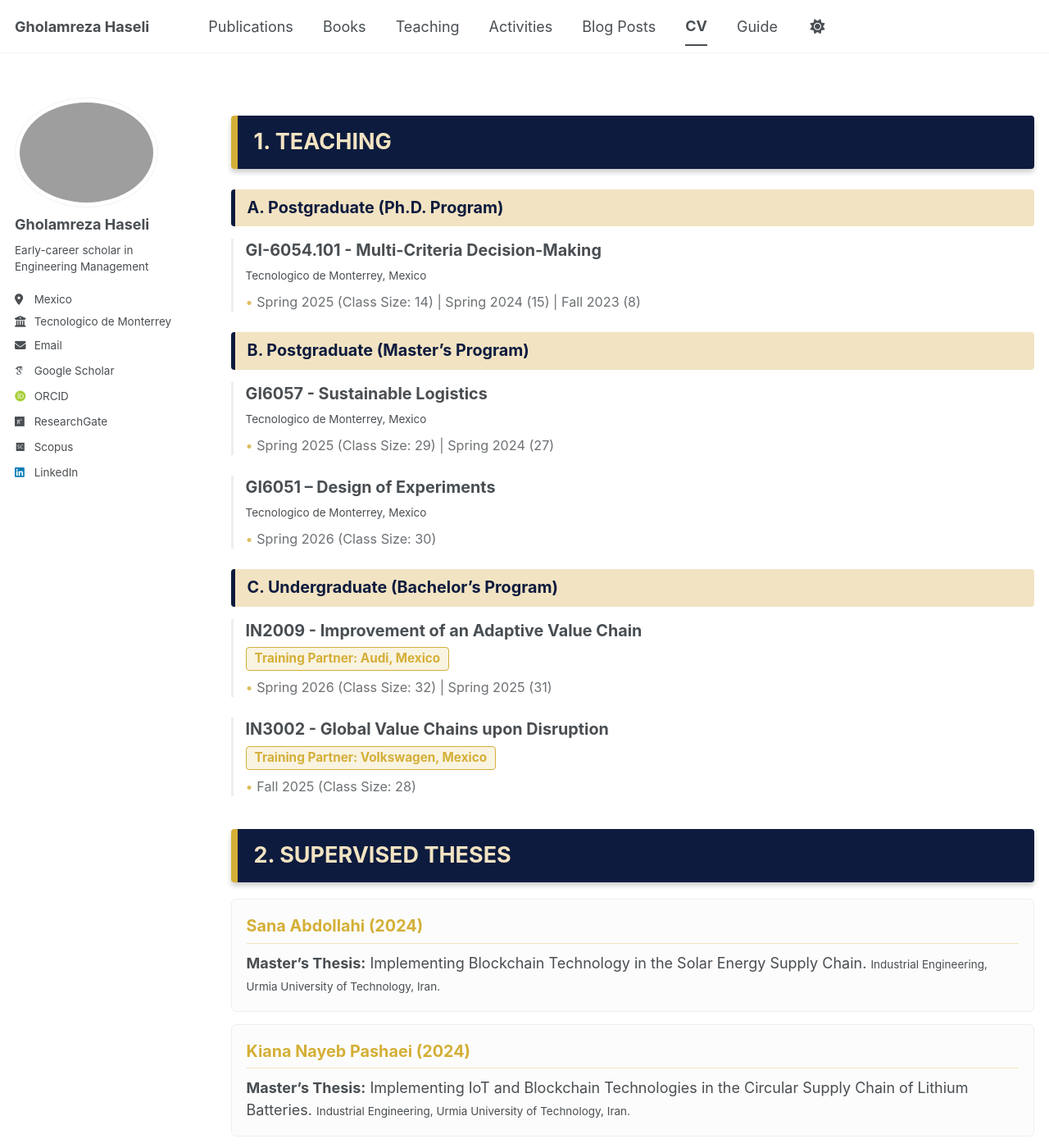
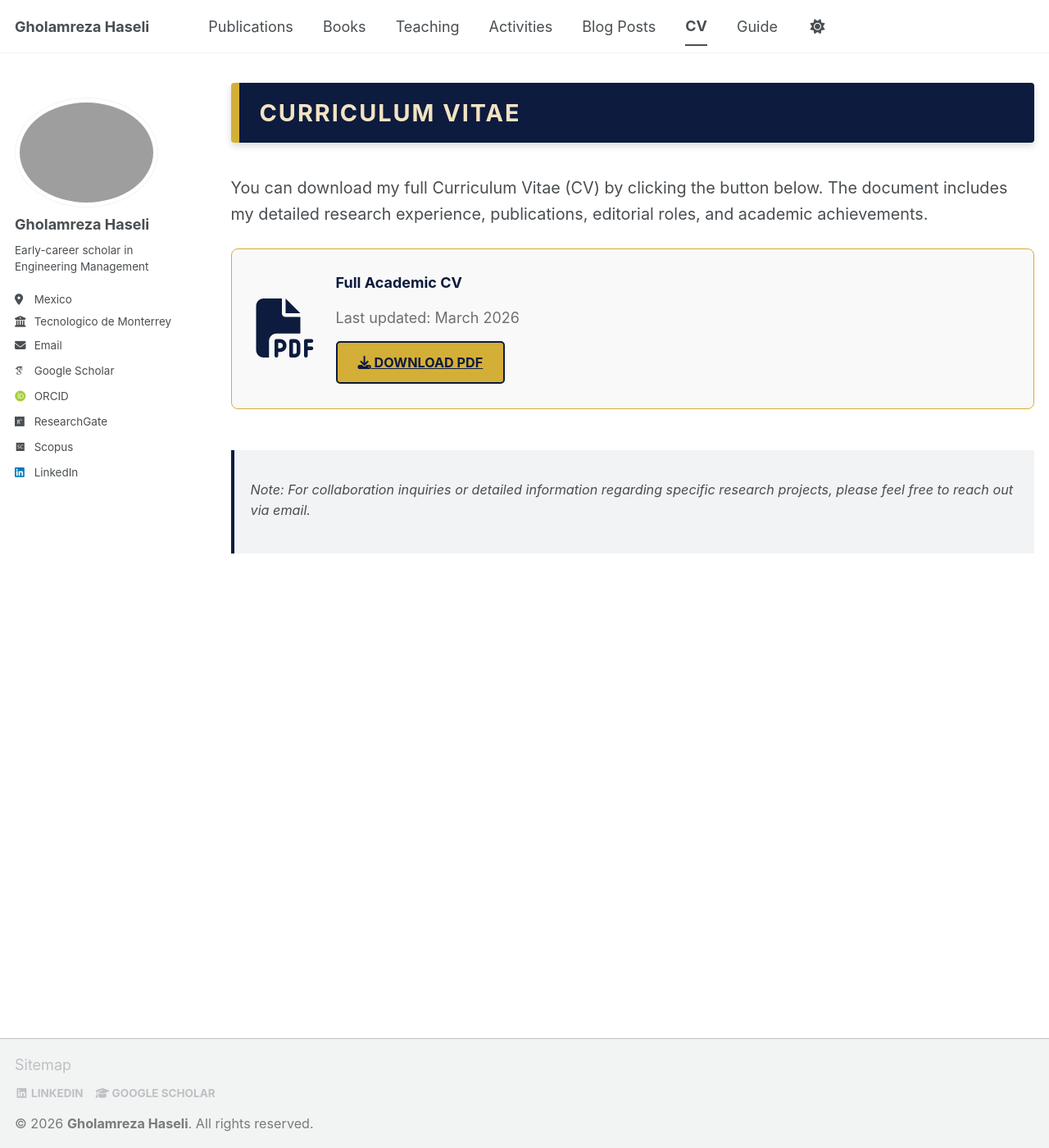
Before and after one commit to Gholamreza-Haseli/Gholamreza-Haseli.github.io, a Jekyll site: the page built from _pages/cv.md, in a window 1280 px wide and 1400 px high. Shown: the whole window at 82% size. Built offline with Jekyll 4.4.1, drawn with Linux system fonts in a browser that asks for light colours; some web fonts are replaced; a script bundle is joined from its source files by our own code; library files that are not in the unit come from our copies.

Commit message:
Update cv.md

```diff
--- a/_pages/cv.md
+++ b/_pages/cv.md
@@ -1,160 +1,108 @@
 ---
 layout: archive
-title: "CV"
+title: "Curriculum Vitae"
 permalink: /cv/
 author_profile: true
+redirect_from:
+  - /resume
 ---
+
+{% include base_path %}
+
 <style>
-.page__title { display: none !important; }
+  /* مخفی کردن تایتل پیش‌فرض */
+  .page__title {
+    display: none !important;
+  }
 
-/* باکس سرمه‌ای اصلی - متن همیشه طلایی */
-.poms-main-header {
-background-color: #0d1b3e;
-color: #f2e3c2 !important;
-padding: 12px 20px;
-border-radius: 4px;
-margin: 40px 0 20px 0;
-border-left: 8px solid #d4af37;
-font-size: 1.5em;
-font-weight: bold;
-text-transform: uppercase;
-box-shadow: 0 4px 6px rgba(0,0,0,0.2);
-display: block;
-}
+  /* باکس اصلی سرمه‌ای */
+  .poms-cv-header {
+    background-color: #0d1b3e;
+    color: #f2e3c2;
+    padding: 15px 25px;
+    border-radius: 4px;
+    margin-bottom: 40px;
+    border-left: 10px solid #d4af37;
+    font-size: 1.6em;
+    font-weight: bold;
+    text-transform: uppercase;
+    letter-spacing: 2px;
+    box-shadow: 0 4px 10px rgba(0,0,0,0.15);
+  }
 
-/* زیرعنوان‌های طلایی - متن همیشه سرمه‌ای */
-.poms-sub-header {
-background-color: #f2e3c2;
-color: #0d1b3e !important;
-padding: 8px 15px;
-border-radius: 4px;
-margin: 25px 0 15px 0;
-font-size: 1.1em;
-font-weight: bold;
-border-left: 5px solid #0d1b3e;
-display: block;
-}
+  /* کارت دانلود PDF */
+  .cv-download-card {
+    display: flex;
+    align-items: center;
+    background: var(--receiver-msg-bg, #f9f9f9);
+    border: 1px solid #d4af37;
+    border-radius: 8px;
+    padding: 30px;
+    margin-top: 20px;
+    transition: all 0.3s ease;
+  }
 
-/* کارت هر درس - هماهنگ با تم */
-.course-card {
-border-left: 3px solid var(--border-color, #eee);
-padding-left: 15px;
-margin-bottom: 25px;
-color: var(--primary-color);
-}
+  .cv-download-card:hover {
+    box-shadow: 0 10px 20px rgba(0,0,0,0.1);
+    transform: translateY(-5px);
+  }
 
-.course-name {
-font-weight: bold;
-color: var(--primary-color);
-font-size: 1.1em;
-display: block;
-}
+  .pdf-icon {
+    font-size: 4em;
+    color: #0d1b3e;
+    margin-right: 25px;
+  }
 
-/* باکس شرکای تجاری (Audi/VW) */
-.training-partner {
-display: inline-block;
-background: rgba(212, 175, 55, 0.15);
-color: #d4af37 !important;
-padding: 2px 10px;
-border-radius: 4px;
-font-size: 0.85em;
-font-weight: bold;
-margin-top: 5px;
-border: 1px solid #d4af37;
-}
+  .cv-info h3 {
+    margin: 0 0 10px 0;
+    color: #0d1b3e;
+  }
 
-.class-info {
-font-size: 0.9em;
-list-style: none;
-padding-left: 0;
-margin-top: 8px;
-color: var(--primary-color);
-opacity: 0.8;
-}
+  /* دکمه طلایی دانلود */
+  .btn-poms-gold {
+    display: inline-block;
+    background-color: #d4af37;
+    color: #0d1b3e !important;
+    padding: 12px 25px;
+    border-radius: 5px;
+    font-weight: bold;
+    text-decoration: none;
+    text-transform: uppercase;
+    font-size: 0.9em;
+    border: 2px solid #0d1b3e;
+    transition: 0.3s;
+  }
 
-.class-info li::before {
-content: "• ";
-color: #d4af37;
-}
-
-/* بخش پایان‌نامه‌ها - پس‌زمینه متغیر با تم */
-.thesis-card {
-background: var(--receiver-msg-bg, #fcfcfc);
-border: 1px solid var(--border-color, #eee);
-padding: 18px;
-border-radius: 6px;
-margin-bottom: 15px;
-color: var(--primary-color);
-}
-
-.student-name {
-color: #d4af37 !important;
-font-weight: bold;
-border-bottom: 1px solid rgba(212, 175, 55, 0.3);
-padding-bottom: 5px;
-margin-bottom: 10px;
-display: block;
-font-size: 1.1em;
-}
+  .btn-poms-gold:hover {
+    background-color: #0d1b3e;
+    color: #f2e3c2 !important;
+    border-color: #d4af37;
+  }
 </style>
 
-<div class="poms-main-header">1. Teaching</div>
+<div class="poms-cv-header">Curriculum Vitae</div>
 
-<div class="poms-sub-header">A. Postgraduate (Ph.D. Program)</div>
-<div class="course-card">
-<span class="course-name">GI-6054.101 - Multi-Criteria Decision-Making</span>
-<small>Tecnologico de Monterrey, Mexico</small>
-<ul class="class-info">
-<li>Spring 2025 (Class Size: 14) | Spring 2024 (15) | Fall 2023 (8)</li>
-</ul>
+<p style="font-size: 1.1em; line-height: 1.6;">
+  You can download my full Curriculum Vitae (CV) by clicking the button below.
+  The document includes my detailed research experience, publications, editorial roles, and academic achievements.
+</p>
+
+<div class="cv-download-card">
+  <div class="pdf-icon">
+    <i class="fas fa-file-pdf"></i>
+  </div>
+  <div class="cv-info">
+    <h3>Full Academic CV</h3>
+    <p style="margin-bottom: 15px; opacity: 0.8;">Last updated: March 2026</p>
+    <a href="{{ base_path }}/files/Haseli_CV.pdf" class="btn-poms-gold" target="_blank">
+      <i class="fas fa-download"></i> Download PDF
+    </a>
+  </div>
 </div>
 
-<div class="poms-sub-header">B. Postgraduate (Master’s Program)</div>
-<div class="course-card">
-<span class="course-name">GI6057 - Sustainable Logistics</span>
-<small>Tecnologico de Monterrey, Mexico</small>
-<ul class="class-info">
-<li>Spring 2025 (Class Size: 29) | Spring 2024 (27)</li>
-</ul>
+<div style="margin-top: 50px; padding: 20px; border-left: 4px solid #0d1b3e; background: rgba(13, 27, 62, 0.05);">
+  <p style="font-style: italic; font-size: 0.9em;">
+    Note: For collaboration inquiries or detailed information regarding specific research projects,
+    please feel free to reach out via email.
+  </p>
 </div>
-<div class="course-card">
-<span class="course-name">GI6051 – Design of Experiments</span>
-<small>Tecnologico de Monterrey, Mexico</small>
-<ul class="class-info">
-<li>Spring 2026 (Class Size: 30)</li>
-</ul>
-</div>
-
-<div class="poms-sub-header">C. Undergraduate (Bachelor’s Program)</div>
-<div class="course-card">
-<span class="course-name">IN2009 - Improvement of an Adaptive Value Chain</span>
-<span class="training-partner">Training Partner: Audi, Mexico</span>
-<ul class="class-info">
-<li>Spring 2026 (Class Size: 32) | Spring 2025 (31)</li>
-</ul>
-</div>
-<div class="course-card">
-<span class="course-name">IN3002 - Global Value Chains upon Disruption</span>
-<span class="training-partner">Training Partner: Volkswagen, Mexico</span>
-<ul class="class-info">
-<li>Fall 2025 (Class Size: 28)</li>
-</ul>
-</div>
-
-<div class="poms-main-header">2. Supervised Theses</div>
-
-<div class="thesis-card">
-<span class="student-name">Sana Abdollahi (2024)</span>
-<strong>Master’s Thesis:</strong> Implementing Blockchain Technology in the Solar Energy Supply Chain.
-
-
-<small>Industrial Engineering, Urmia University of Technology, Iran.</small>
-</div>
-
-<div class="thesis-card">
-<span class="student-name">Kiana Nayeb Pashaei (2024)</span>
-<strong>Master’s Thesis:</strong> Implementing IoT and Blockchain Technologies in the Circular Supply Chain of Lithium Batteries.
-
-
-<small>Industrial Engineering, Urmia University of Technology, Iran.</small>
-</div>
```
